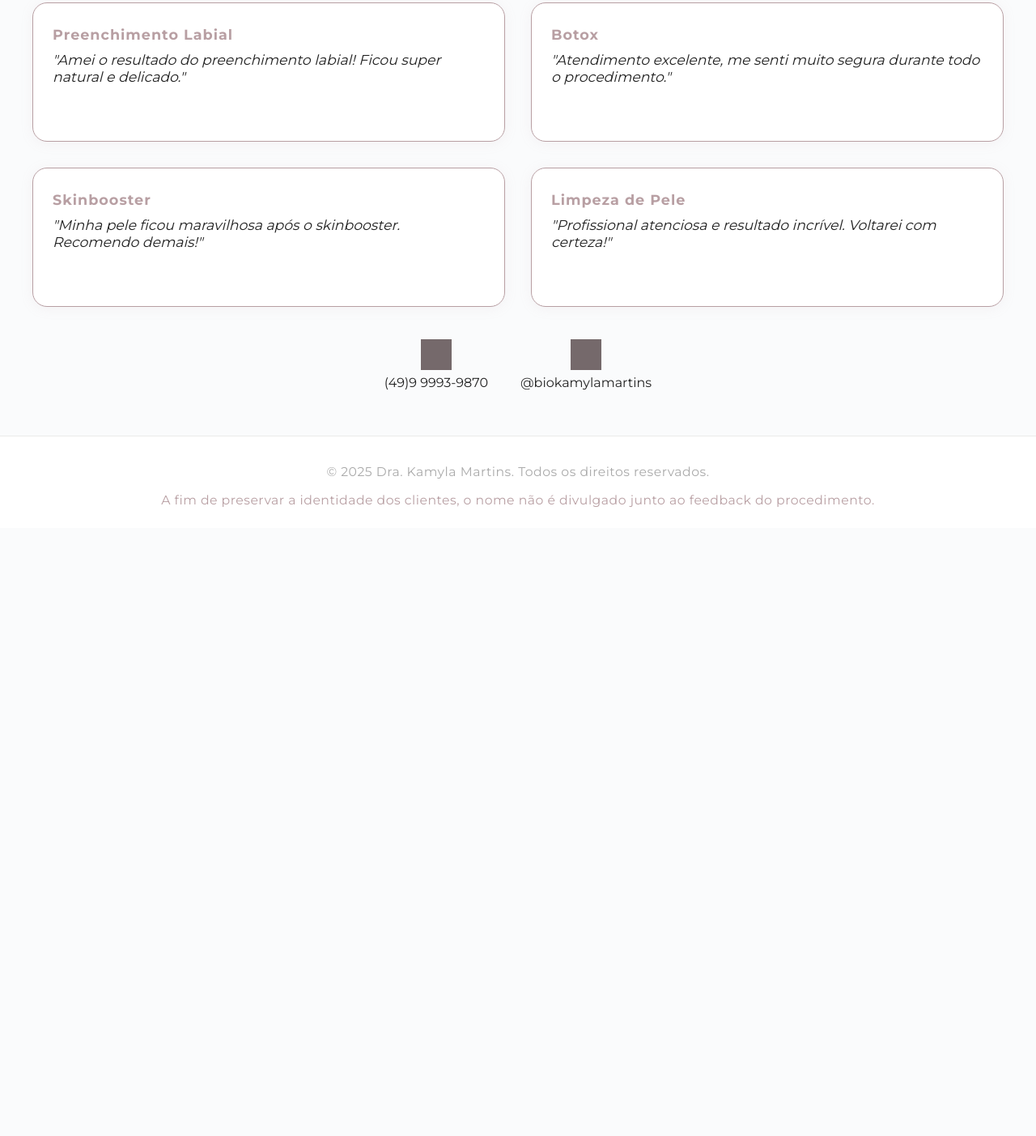
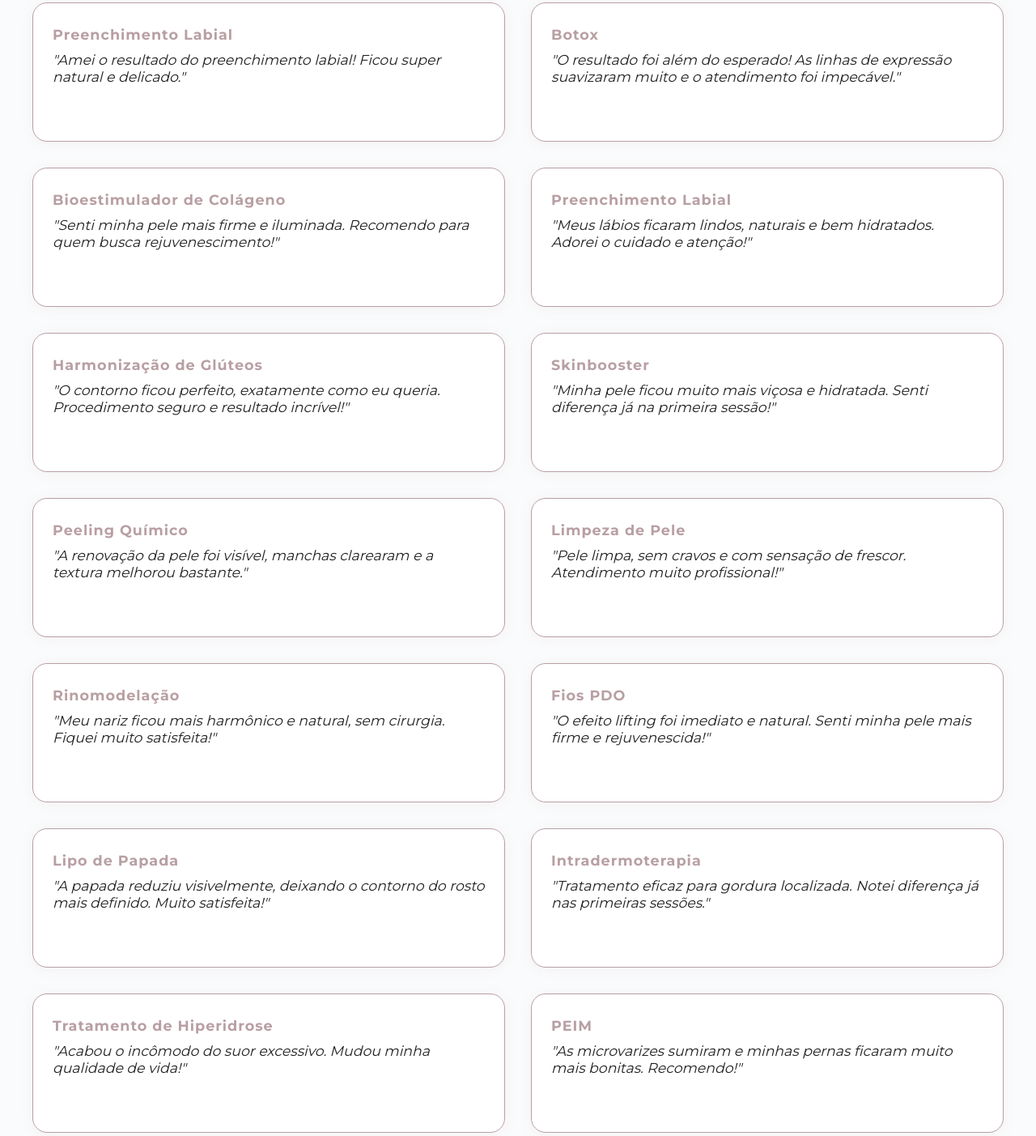
Before and after one commit to EduardoWundervald/bio, a plain HTML site: page feedbacks.html in a window 1280 px wide. Shown: the part 325-1728 px from the top of the page at 81% size. Before the commit the page ends 977 px from the top, so only its background shows below. Drawn offline with Linux system fonts and the light colour scheme; grey boxes are pictures that could not be loaded.

Commit message:
V2.0.2 - Adição de mais feedbacks enviados pela doutora

```diff
--- a/feedbacks.html
+++ b/feedbacks.html
@@ -35,15 +35,55 @@
                 </div>
                 <div class="feedback-card">
                     <span class="feedback-name">Botox</span>
-                    <p class="feedback-text">"Atendimento excelente, me senti muito segura durante todo o procedimento."</p>
+                    <p class="feedback-text">"O resultado foi além do esperado! As linhas de expressão suavizaram muito e o atendimento foi impecável."</p>
+                </div>
+                <div class="feedback-card">
+                    <span class="feedback-name">Bioestimulador de Colágeno</span>
+                    <p class="feedback-text">"Senti minha pele mais firme e iluminada. Recomendo para quem busca rejuvenescimento!"</p>
+                </div>
+                <div class="feedback-card">
+                    <span class="feedback-name">Preenchimento Labial</span>
+                    <p class="feedback-text">"Meus lábios ficaram lindos, naturais e bem hidratados. Adorei o cuidado e atenção!"</p>
+                </div>
+                <div class="feedback-card">
+                    <span class="feedback-name">Harmonização de Glúteos</span>
+                    <p class="feedback-text">"O contorno ficou perfeito, exatamente como eu queria. Procedimento seguro e resultado incrível!"</p>
                 </div>
                 <div class="feedback-card">
                     <span class="feedback-name">Skinbooster</span>
-                    <p class="feedback-text">"Minha pele ficou maravilhosa após o skinbooster. Recomendo demais!"</p>
+                    <p class="feedback-text">"Minha pele ficou muito mais viçosa e hidratada. Senti diferença já na primeira sessão!"</p>
+                </div>
+                <div class="feedback-card">
+                    <span class="feedback-name">Peeling Químico</span>
+                    <p class="feedback-text">"A renovação da pele foi visível, manchas clarearam e a textura melhorou bastante."</p>
                 </div>
                 <div class="feedback-card">
                     <span class="feedback-name">Limpeza de Pele</span>
-                    <p class="feedback-text">"Profissional atenciosa e resultado incrível. Voltarei com certeza!"</p>
+                    <p class="feedback-text">"Pele limpa, sem cravos e com sensação de frescor. Atendimento muito profissional!"</p>
+                </div>
+                <div class="feedback-card">
+                    <span class="feedback-name">Rinomodelação</span>
+                    <p class="feedback-text">"Meu nariz ficou mais harmônico e natural, sem cirurgia. Fiquei muito satisfeita!"</p>
+                </div>
+                <div class="feedback-card">
+                    <span class="feedback-name">Fios PDO</span>
+                    <p class="feedback-text">"O efeito lifting foi imediato e natural. Senti minha pele mais firme e rejuvenescida!"</p>
+                </div>
+                <div class="feedback-card">
+                    <span class="feedback-name">Lipo de Papada</span>
+                    <p class="feedback-text">"A papada reduziu visivelmente, deixando o contorno do rosto mais definido. Muito satisfeita!"</p>
+                </div>
+                <div class="feedback-card">
+                    <span class="feedback-name">Intradermoterapia</span>
+                    <p class="feedback-text">"Tratamento eficaz para gordura localizada. Notei diferença já nas primeiras sessões."</p>
+                </div>
+                <div class="feedback-card">
+                    <span class="feedback-name">Tratamento de Hiperidrose</span>
+                    <p class="feedback-text">"Acabou o incômodo do suor excessivo. Mudou minha qualidade de vida!"</p>
+                </div>
+                <div class="feedback-card">
+                    <span class="feedback-name">PEIM</span>
+                    <p class="feedback-text">"As microvarizes sumiram e minhas pernas ficaram muito mais bonitas. Recomendo!"</p>
                 </div>
             </div>
         </section>
```
